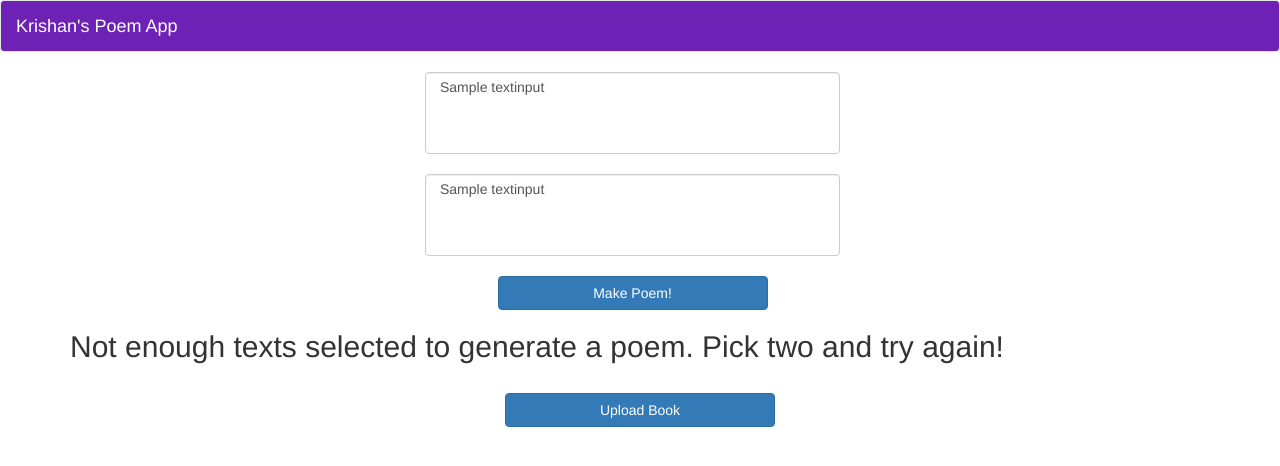
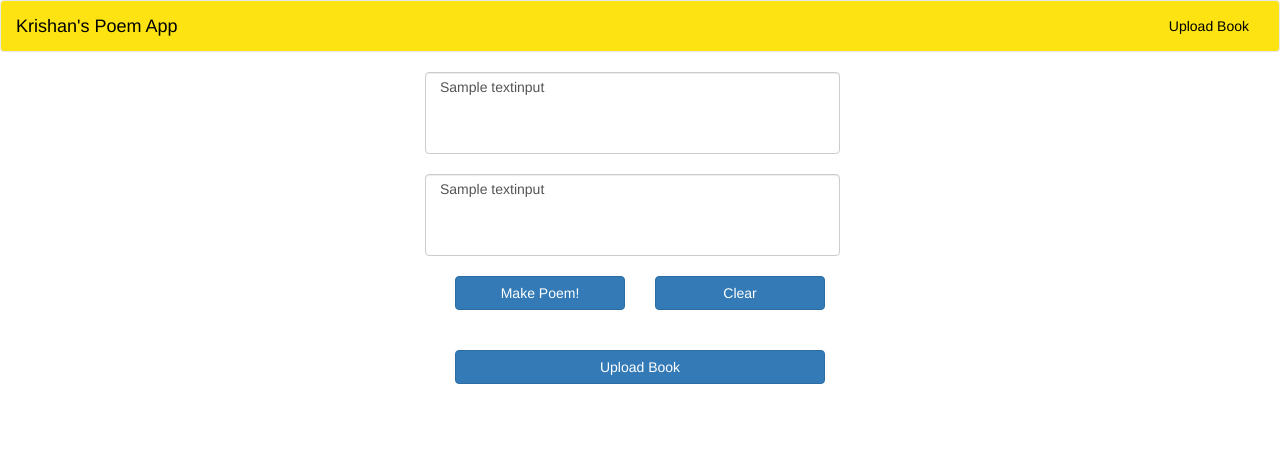
Before and after one commit to dean-shaff/krishan_poem_web, a Django app: page / in a window 1280 px wide. Shown: the top 466 px of the page. Run offline with Django 3.2, Linux system fonts and the light colour scheme; tables that the repository leaves empty hold one stand-in row (values such as "Sample post"); parts of the project's set-up code (start-up, migrations or seed data) failed here and were passed over; some libraries are stand-ins or nearby versions.

Commit message:
Added a clear button

```diff
--- a/poem_gen/templates/home.html
+++ b/poem_gen/templates/home.html
@@ -27,13 +27,13 @@
         display: none;
       }
       .navbar-inner{
-        background-color: #6E22B5;
+        background-color: #FDE311;
       }
       .navbar-default .navbar-nav > li > a {
-        color: #FFFFFF;
+        color: #000000;
       }
       .navbar-default .navbar-brand {
-        color: #FFFFFF;
+        color: #000000;
       }
       body{
         padding:0;
@@ -82,12 +82,9 @@
         <button type="submit" class="btn btn-default">Submit</button>
       </form>
  -->      <ul class="nav navbar-nav navbar-right">
-<!--         {% if user.is_authenticated %}
-        <li><a href="/hour11/logout">Logout</a></li>
-        {% else %}
-        <li><a href="/hour11/register">Register</a></li>
+            <li><a href="/upload_book">Upload Book</a></li>
+<!--         <li><a href="/hour11/register">Register</a></li>
         <li><a href="/hour11/login">Login</a></li>
-        {% endif %}
  -->        <!-- <li><a href="/hour11/" -->
      <!--    <li class="dropdown">
           <a href="#" class="dropdown-toggle" data-toggle="dropdown" role="button" aria-expanded="false">Dropdown <span class="caret"></span></a>
--- a/poem_gen/templates/poem_gen/index.html
+++ b/poem_gen/templates/poem_gen/index.html
@@ -31,7 +31,8 @@
 	</div>
 	<br>
 	<div class='row'>
-		<button class="btn btn-primary span3 centered" name='submit' type='submit'>Make Poem!</button>
+		<button class="btn btn-primary span2" name='submit' type='submit'>Make Poem!</button>
+		<button class="btn btn-primary span2" name='clear' type='submit'>Clear</button>
 	</div>
 </form>
 </div>
@@ -40,7 +41,7 @@
 <br>
 <!-- <div class='row'> -->
 <div class='centerfy'>
-<a class="btn btn-primary span3 centered" href="upload_book" role="button">Upload Book</a>
+<a class="btn btn-primary span4 centered" href="upload_book" role="button">Upload Book</a>
 </div>
 
 <!-- <h2>testing<br />my name is dean</h2> -->
--- a/poem_gen/views.py
+++ b/poem_gen/views.py
@@ -171,22 +171,25 @@ def index(request):
 	try:
 		if request.method == "GET":
 			request_dict = dict(request.GET)
-			print(request_dict)
-			for id_num in request_dict.values():
-				if id_num[0] == '':
-					pass
-				elif id_num[0] != '':
-					print
-					getted.append(TextInput.objects.get(id=str(id_num[0])))
+			# print(request_dict)
+			if 'clear' in request_dict.keys():
+				pass
+			elif 'submit' in request_dict.keys():
+				for id_num in request_dict.values():
+					if id_num[0] == '':
+						pass
+					elif id_num[0] != '':
+						print
+						getted.append(TextInput.objects.get(id=str(id_num[0])))
+				if len(getted) == 2:
+					poem = poem_creator(getted[0], getted[1])
+					# poem = poem1.replace(u'\n','<br />')
+					# poem = cgi.escape(poem)
+				elif len(getted) < 2:
+					poem = "Not enough texts selected to generate a poem. Pick two and try again!"
+
 		else:
 			pass
-
-		if len(getted) == 2:
-			poem = poem_creator(getted[0], getted[1])
-			# poem = poem1.replace(u'\n','<br />')
-			# poem = cgi.escape(poem)
-		elif len(getted) < 2:
-			poem = "Not enough texts selected to generate a poem. Pick two and try again!"
 
 	except (IOError, IndexError) as err:
 		poem = "Error -- no poem generated"
```
Also changed, not shown: 2 other files.
